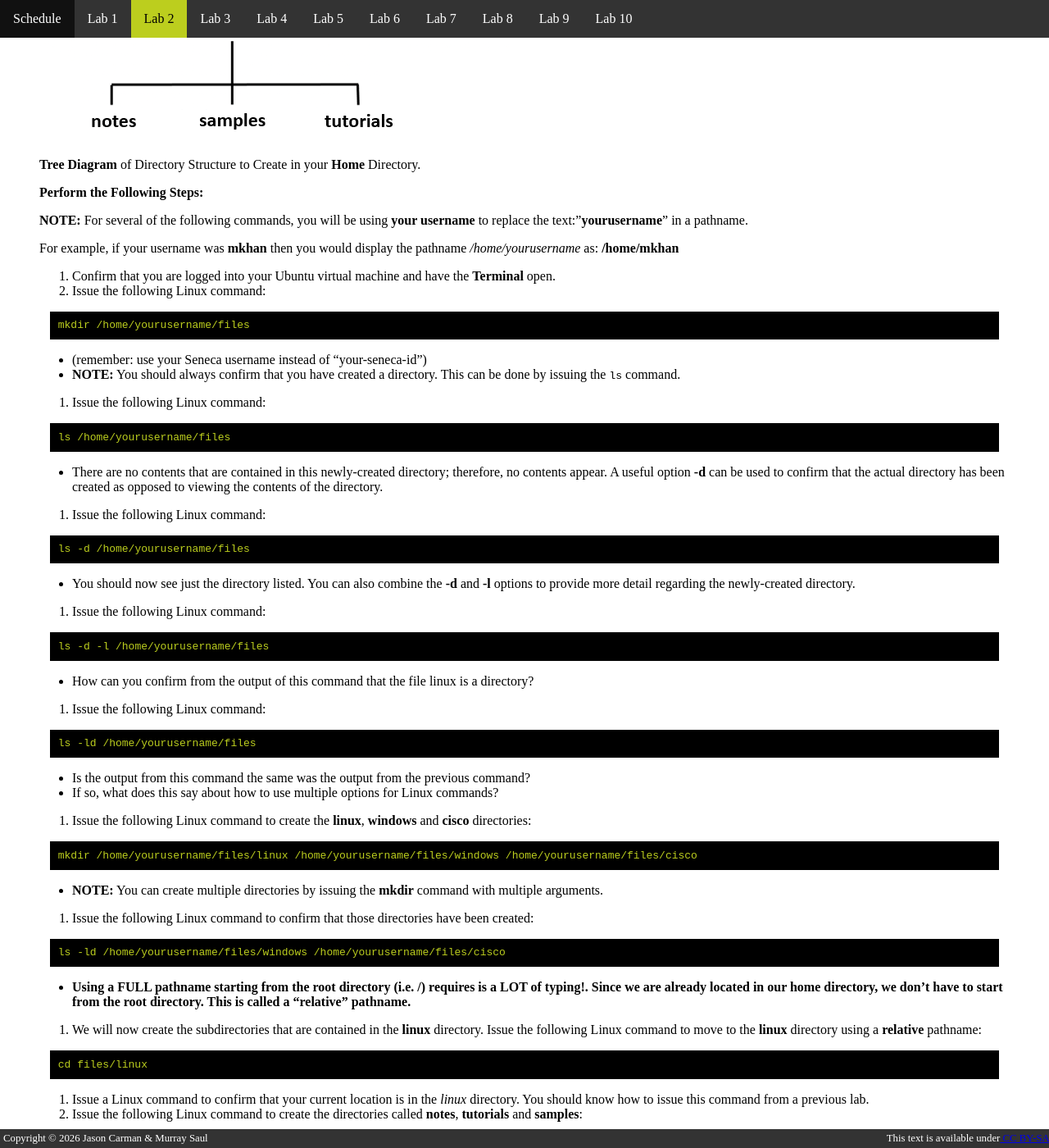
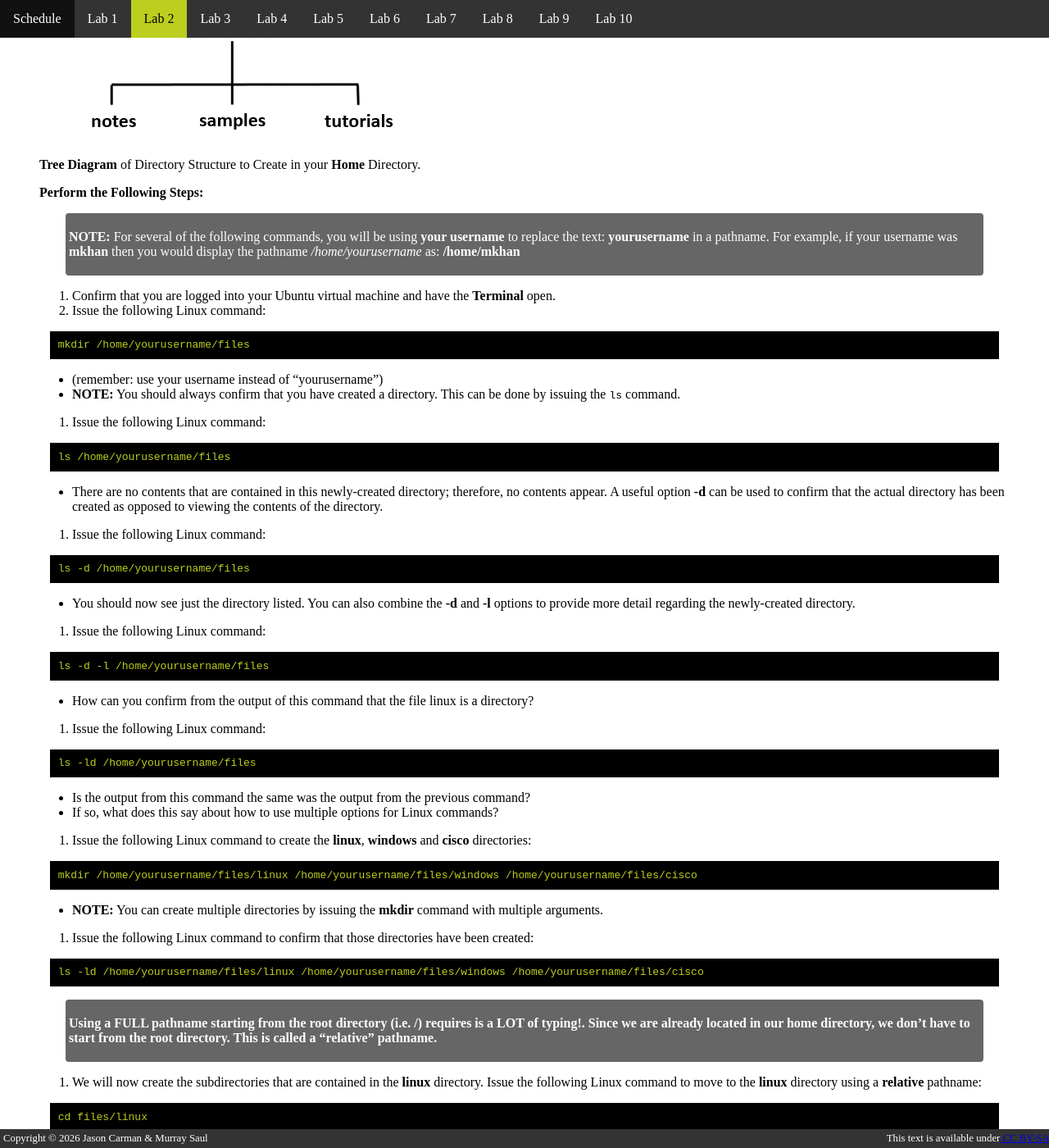
Before and after one commit to jmcarman/lin1.github.io, a Jekyll site: the page built from lab2.md, in a window 1280 px wide and 1400 px high, scrolled down 4597 px. Shown: the whole window at 82% size. Built offline with Jekyll 4.4.1, drawn with Linux system fonts in a browser that asks for light colours; some of the changed text lies outside the part shown.

Commit message:
Lab 2: Finished file management. Still need to modify text editors.

````diff
--- a/lab2.md
+++ b/lab2.md
@@ -151,8 +151,7 @@ You will be creating the following **directory structure** within your home dire
 
 **Perform the Following Steps:**
 
-**NOTE:** For several of the following commands, you will be using **your username** to replace the text:"**yourusername**" in a pathname.
-
+> **NOTE:** For several of the following commands, you will be using **your username** to replace the text: **yourusername** in a pathname.
 For example, if your username was **mkhan** then you would display the pathname _/home/yourusername_ as: **/home/mkhan**
 
 1. Confirm that you are logged into your Ubuntu virtual machine and have the **Terminal** open.
@@ -162,7 +161,7 @@ For example, if your username was **mkhan** then you would display the pathname
 mkdir /home/yourusername/files
 ```
 
-- (remember: use your Seneca username instead of "your-seneca-id")
+- (remember: use your username instead of "yourusername")
 - **NOTE:** You should always confirm that you have created a directory. This can be done by issuing the `ls` command.
 
 4. Issue the following Linux command:
@@ -210,10 +209,10 @@ mkdir /home/yourusername/files/linux /home/yourusername/files/windows /home/your
 9. Issue the following Linux command to confirm that those directories have been created:
 
 ```bash
-ls -ld /home/yourusername/files/windows /home/yourusername/files/cisco
+ls -ld /home/yourusername/files/linux /home/yourusername/files/windows /home/yourusername/files/cisco
 ```
 
-- **Using a FULL pathname starting from the root directory (i.e. /) requires is a LOT of typing!. Since we are already located in our home directory, we don't have to start from the root directory. This is called a "relative" pathname.**
+> **Using a FULL pathname starting from the root directory (i.e. /) requires is a LOT of typing!. Since we are already located in our home directory, we don't have to start from the root directory. This is called a "relative" pathname.**
 
 10. We will now create the subdirectories that are contained in the **linux** directory. Issue the following Linux command to move to the **linux** directory using a **relative** pathname:
 
@@ -303,7 +302,7 @@ sudo apt -y install tree
 2. Issue the following Linux command:
 
 ```bash
-tree
+tree files
 ```
 
 - **NOTE:** You should see the directory structure that you created in the previous investigation. You can also issue the **tree** command using a directory pathname to display the directory structure for a specific scope. Some of the output from the tree command has been omitted in the following screenshot.
@@ -328,7 +327,7 @@ ls -lR
 5. Issue the following Linux command:
 
 ```bash
-ls -lR linux
+ls -lR files/linux
 ```
 
 - Note the differences between both of these commands (i.e. using and not using a pathname).
@@ -337,27 +336,25 @@ ls -lR linux
 6. Issue the following Linux command:
 
 ```bash
-cp -R linux cisco
+cp -R files/linux files/cisco
 ```
 
 5. Issue the following Linux command to display the directory structure of your home directory to confirm you copied the linux directory:
 
 ```bash
-tree
+tree files
 ```
-
-- Output of the **tree** command to confirm copy of **linux** directory (and contents) to the **xyz100xx** directory.
 
 6. Issue the following Linux command:
 
 ```bash
-mv windows cisco/linux/tutorials/windows
+mv files/windows files/cisco/linux/tutorials/windows
 ```
 
 7. Issue the following Linux command to display the directory structure of your home directory to confirm you moved the windows directory:
 
 ```bash
-tree
+tree files
 ```
 
 - Let's run a checking script to see if you moved and copied the directories correctly.
@@ -384,14 +381,14 @@ In this investigation, we will learn how to **safely remove** directories and th
 2. Issue the following Linux command to remove the empty directory called **tutorials**:
 
 ```bash
-rmdir linux/tutorials
+rmdir files/linux/tutorials
 ```
 
 3. Issue a command to confirm that you removed the **tutorials** directory.
 4. Issue the following Linux command to remove the empty directory called **linux**:
 
 ```bash
-rmdir linux
+rmdir files/linux
 ```
 
 - NOTE: You should get an **error message**, since the **linux** directory is **NOT** empty.
@@ -401,7 +398,7 @@ rmdir linux
 5. Issue the following Linux command to remove the **linux** directory and its contents:
 
 ```bash
-rm -r linux
+rm -r files/linux
 ```
 
 6. Issue the **tree** command to confirm that the linux directory (contained in your home directory) and its contents have been removed.
@@ -411,13 +408,13 @@ rm -r linux
 7. Issue the following Linux command (entering "y" when prompted):
 
 ```bash
-rm -ri cisco
+rm -ri files
 ```
 
 - **NOTE:** You should have removed all directories that you have created.
 - Let's run a checking script to confirm that you have correctly removed all of those directories.
 
-8. Issue the **tree** command to confirm that all of those recently created directories have been removed.
+8. Issue the **ls** command to confirm that all of those recently created directories have been removed.
 9. Issue the following Linux command to run a checking script to confirm removal of those directories:
 
 ```bash
````
Also changed, not shown: img/3-tree.png, img/4-lsr.png.
